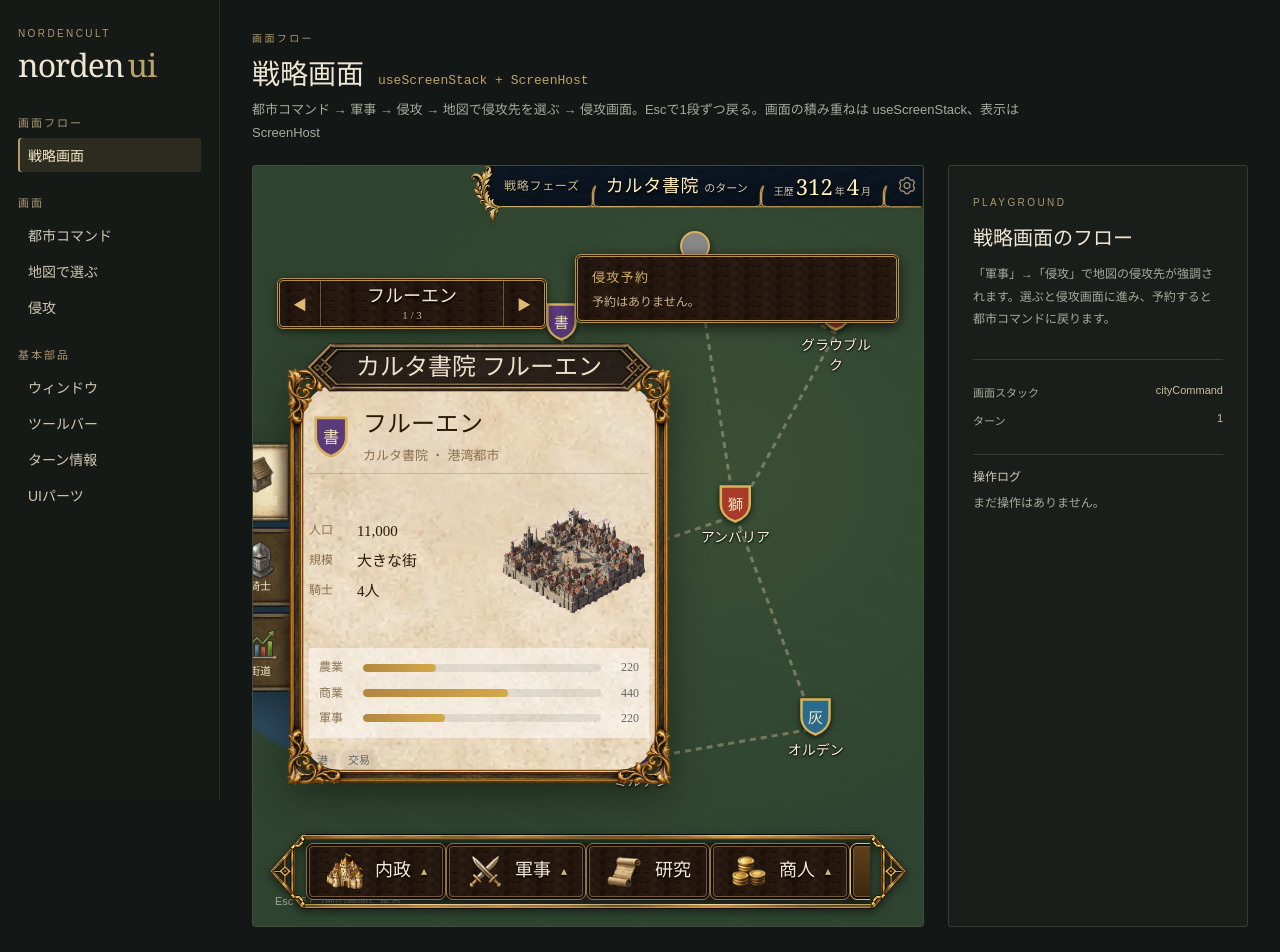
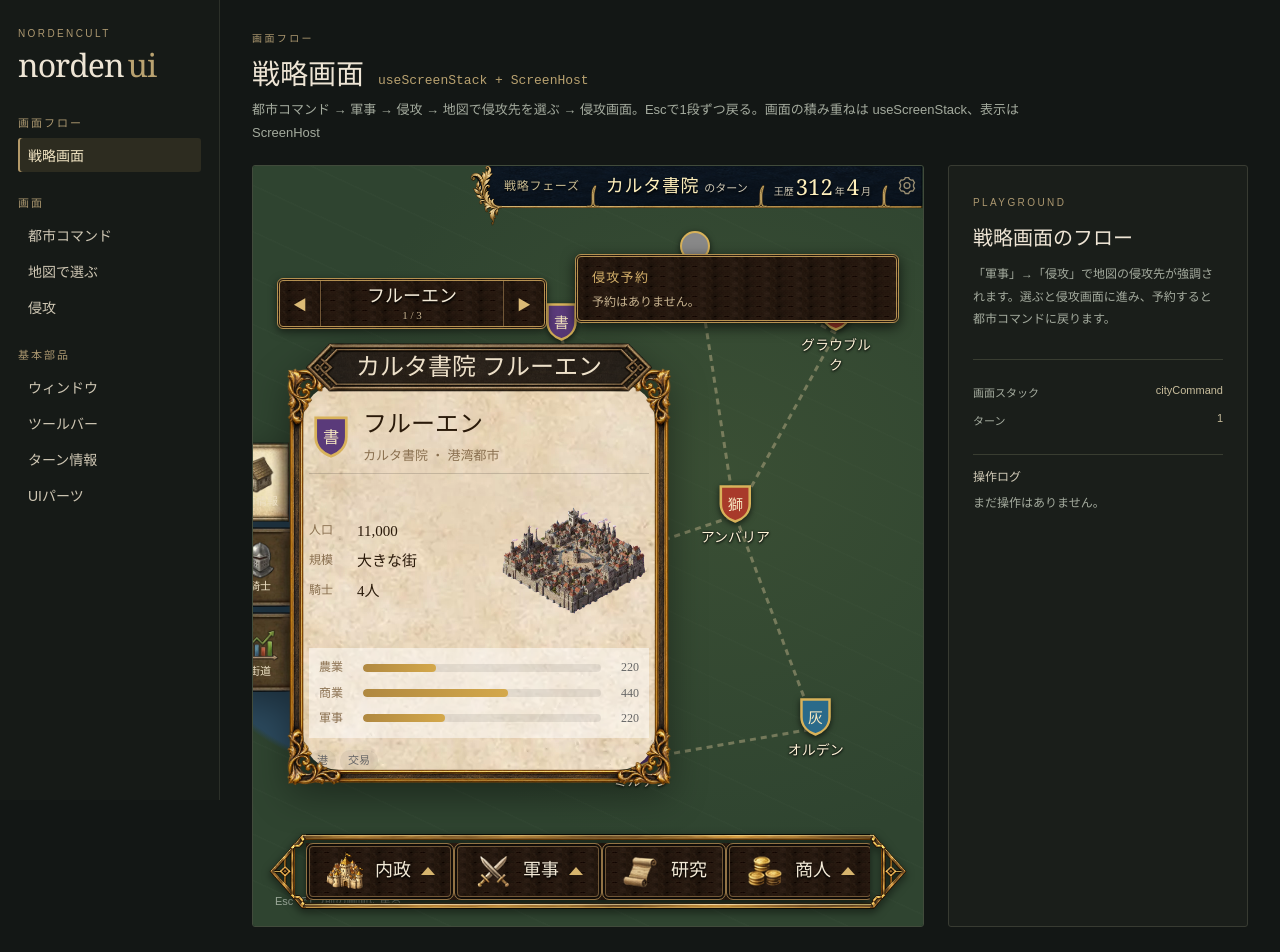
Before and after one commit to sylx/norden-ui, a React (Vite) app: page / in a window 1280 px wide. Shown: the top 952 px of the page. Built offline with nearby package versions, Linux system fonts and the light colour scheme.

Commit message:
fix: コマンドツールバーの矢印アイコンをSVGに変更

```diff
--- a/src/components/toolbar/CommandToolbar.css
+++ b/src/components/toolbar/CommandToolbar.css
@@ -81,7 +81,7 @@
 .norden-command-toolbar-button:focus-visible, .norden-command-toolbar-subbutton:focus-visible { outline: 2px solid #f4d987; outline-offset: -5px; }
 .norden-command-toolbar-icon { display: inline-flex; flex: none; align-items: center; justify-content: center; width: 40px; height: 40px; }
 .norden-command-toolbar-icon > :is(img, svg) { width: 100%; height: 100%; object-fit: contain; }
-.norden-command-toolbar-caret { font-size: 12px; color: #d7b56e; transition: rotate 160ms ease; }
+.norden-command-toolbar-caret { display: block; flex: none; width: 14px; height: 8px; fill: currentColor; color: #d7b56e; transition: rotate 160ms ease; }
 .norden-command-toolbar-button[aria-expanded='true'] .norden-command-toolbar-caret { rotate: 180deg; }
 
 .norden-command-toolbar-flyout {
--- a/src/components/toolbar/CommandToolbar.tsx
+++ b/src/components/toolbar/CommandToolbar.tsx
@@ -168,7 +168,11 @@ export default function CommandToolbar({
             >
               {command.icon && <span className="norden-command-toolbar-icon" aria-hidden="true">{command.icon}</span>}
               <span>{command.label}</span>
-              {hasChildren && <span className="norden-command-toolbar-caret" aria-hidden="true">▴</span>}
+              {hasChildren && (
+                <svg className="norden-command-toolbar-caret" viewBox="0 0 14 8" aria-hidden="true" focusable="false">
+                  <polygon points="0,8 7,0 14,8" />
+                </svg>
+              )}
             </button>
           )
         })}
```
